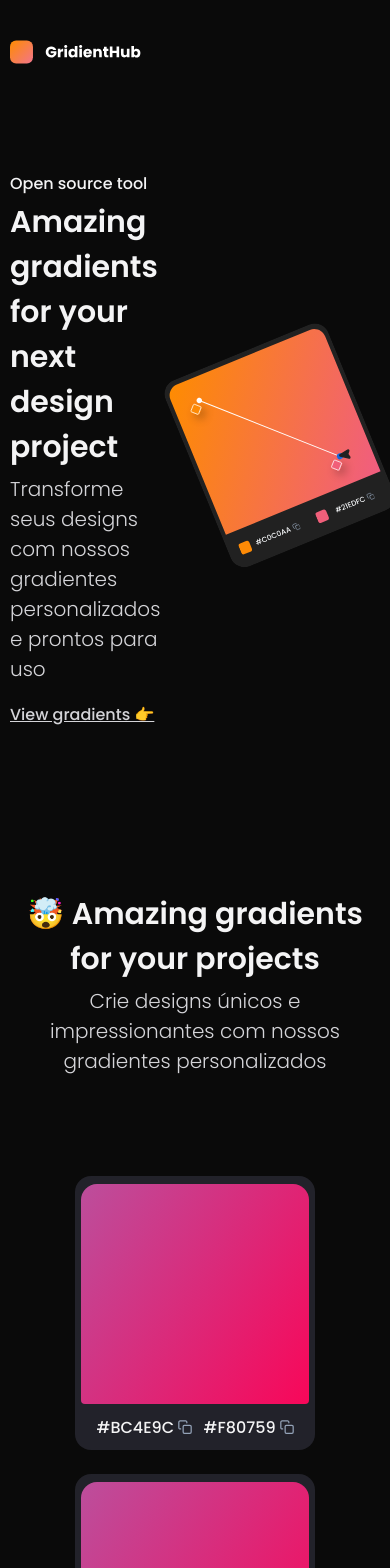
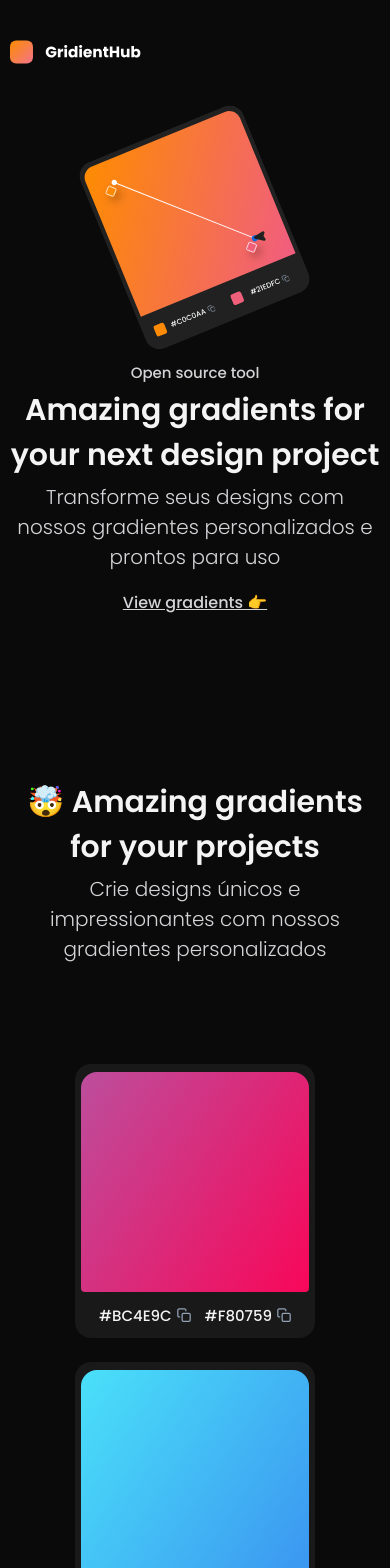
Before and after one commit to Leosousa-dev/gradienthub, a Next.js app: page / in a window 390 px wide. Shown: the top 1568 px of the page. Built offline with nearby package versions, Linux system fonts and the light colour scheme.

Commit message:
update responsive hero

```diff
--- a/src/app/globals.css
+++ b/src/app/globals.css
@@ -21,7 +21,8 @@ p{
   font-weight: 300;
 }
 span{
-  color: #F4F4F5;
+  color: #D4D4D8;
+  font-size: 15px;
 }
 body{
   background-color: var(--background-color);
--- a/src/app/page.tsx
+++ b/src/app/page.tsx
@@ -10,9 +10,9 @@ export default function Home() {
         <Hero/>
         <GradientSection/>
       </main>
-      {/* <footer className={styles.footer}>
+      <footer className={styles.footer}>
         <p>© 2022 Leonardo, no cookies here 🍪</p>
-      </footer> */}
+      </footer>
     </>
   )
 }
--- a/src/components/cardGradient/card.module.css
+++ b/src/components/cardGradient/card.module.css
@@ -4,9 +4,13 @@
     display: flex;
     flex-direction: column;
     align-items: center;
-    background-color: #22222A;
+    background-color: #191919;
     border-radius: 16px;
     padding-top: 3.2%;
+}
+.colorcode{
+    cursor: pointer;
+    color: #f4f4f5;
 }
 .gradient{
     width: 95%;
@@ -21,6 +25,6 @@
 }
 .box{
     display: flex;
-    gap: 4px;
+    gap: 5px;
     align-items: center;
 }
--- a/src/components/cardGradient/card.tsx
+++ b/src/components/cardGradient/card.tsx
@@ -10,14 +10,14 @@ type Cardprops ={
 const Card = ({colors}:Cardprops)=>{
     return(
         <div className={styles.card}>
-           <div className={styles.gradient} style={{background: `linear-gradient(123.5deg, #BC4E9C 0%, #F80759 100%)`}}/>
+           <div className={styles.gradient} style={{background: `linear-gradient(123.5deg, ${colors[0]} 0%, ${colors[1]} 100%)`}}/>
            <div className={styles.copyarea}>
                 <div className={styles.box}>
-                    <span>{colors[0]}</span>
+                    <span className={styles.colorcode}>{colors[0]}</span>
                     <Image src={copyicon} alt="copyicon" style={{width: '14px'}}/>
                 </div>
                 <div className={styles.box}>
-                    <span>{colors[1]}</span>
+                    <span className={styles.colorcode}>{colors[1]}</span>
                     <Image src={copyicon} alt="copyicon" style={{width: '14px'}}/>
                 </div>
            </div>
--- a/src/components/hero/hero.module.css
+++ b/src/components/hero/hero.module.css
@@ -21,3 +21,13 @@
     width: 150px;
     text-decoration: underline;
 }
+@media (max-width: 425px){
+    .container{
+        flex-direction: column-reverse;
+        margin-top: 30px;
+    }
+    .box{
+        align-items: center;
+        text-align: center;
+    }
+}
```
